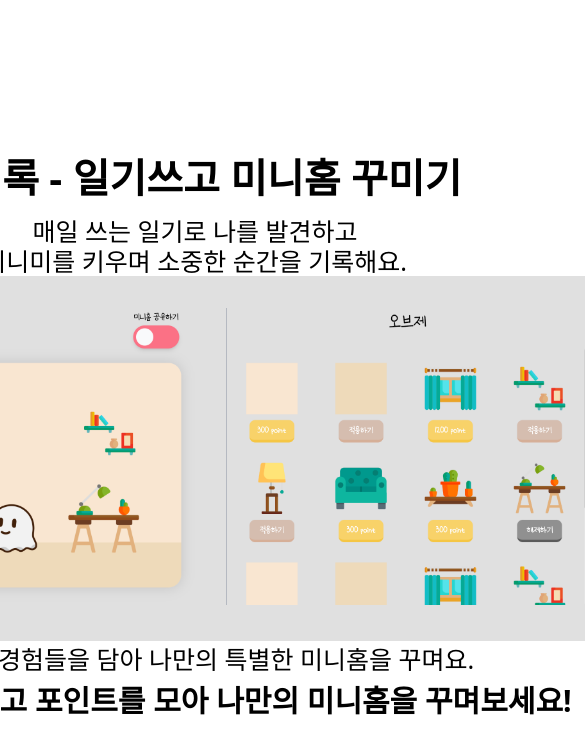
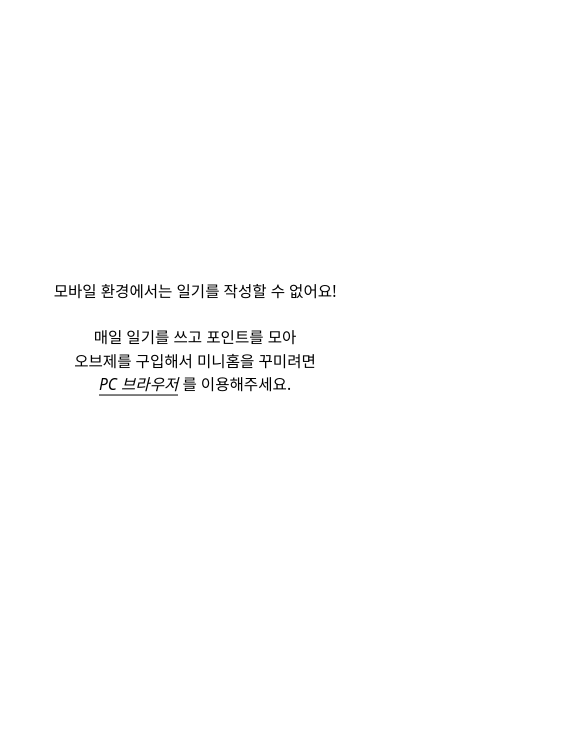
Before and after one commit to ilgilog/-ilgilog-fe, a React (Create React App) app: page / in a window 390 px wide. Before the commit this address led to /index. Shown: the top 754 px of the page, 585 px wide, since content can reach past the window. Built offline with nearby package versions, Linux system fonts and the light colour scheme; no server answers.

Commit message:
feat: 반응형 화면 구현

```diff
--- a/package.json
+++ b/package.json
@@ -11,6 +11,7 @@
     "@types/node": "16.18.88",
     "@types/react": "18.2.65",
     "@types/react-dom": "18.2.21",
+    "@types/react-responsive": "8.0.8",
     "axios": "1.6.7",
     "moment": "2.30.1",
     "react": "^18.2.0",
@@ -19,6 +20,7 @@
     "react-dom": "^18.2.0",
     "react-icons": "5.0.1",
     "react-redux": "9.1.0",
+    "react-responsive": "10.0.0",
     "react-router-dom": "6.22.3",
     "react-scripts": "5.0.1",
     "redux": "5.0.1",
--- a/src/App.tsx
+++ b/src/App.tsx
@@ -1,11 +1,14 @@
-import React from 'react';
 import { Router } from 'route/Router';
+import { useMediaQuery } from 'react-responsive';
+import { ResponsivePage } from 'pages/ResponsivePage';
 
 export const App = () => {
 
+  const isSmallScreen = useMediaQuery({ maxWidth: 1023 });
+
   return (
     <>
-      <Router />
+      {!isSmallScreen ? <Router /> : <ResponsivePage />}
     </>
   );
 }
--- /dev/null
+++ b/src/pages/ResponsivePage.tsx
@@ -0,0 +1,13 @@
+export const ResponsivePage = () => {
+    return(
+        <div className="text-center w-[100vw] h-[100vh] relative">
+            <p className="w-full text-[4vw] absolute left-[50%] top-[40%] translate-x-[-50%] translate-y-[-50%]">
+                모바일 환경에서는 일기를 작성할 수 없어요!<br/>
+                <br/>
+                매일 일기를 쓰고 포인트를 모아<br/>
+                오브제를 구입해서 미니홈을 꾸미려면<br/>
+                <em className="text-[4vw] border-b-[1px] border-[#000] border-solid">PC 브라우저</em> 를 이용해주세요.
+            </p>
+        </div>
+    )
+}
```
Also changed, not shown: 1 other file (tests, documents, lock files or other folders).
